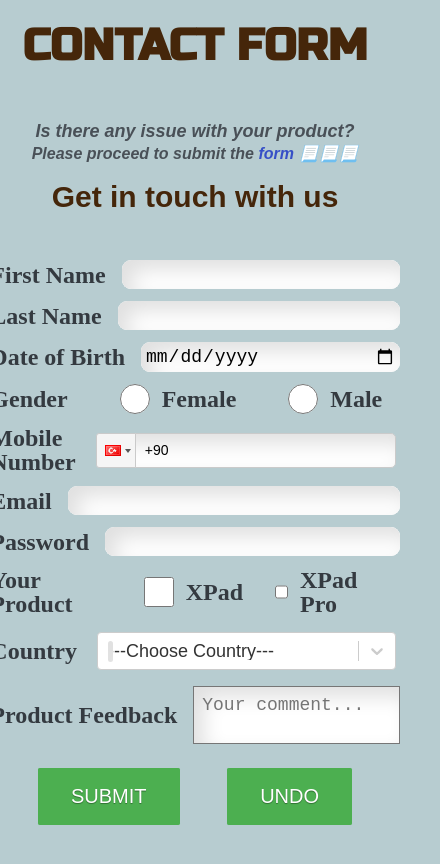
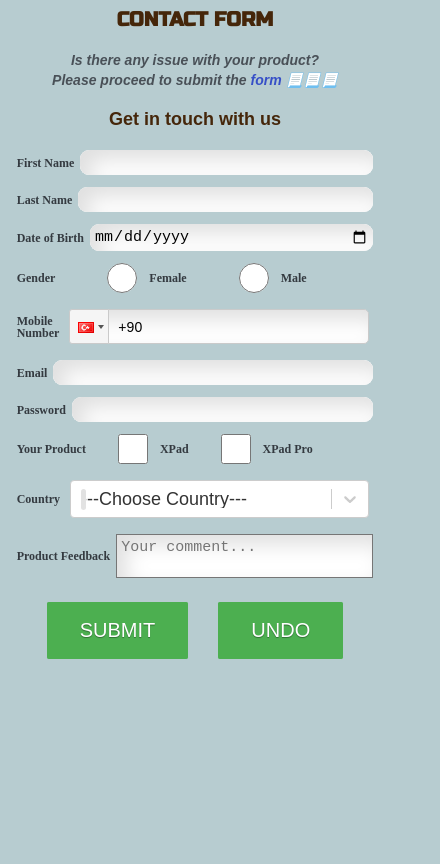
Before and after one commit to okanozman-create/contact-form-reactjs, a React (Create React App) app: page / in a window 390 px wide. Shown: the top 864 px of the page, 440 px wide, since content can reach past the window. Built offline with nearby package versions, Linux system fonts and the light colour scheme; no server answers; a web font is replaced by a local one.

Commit message:
Split components into separate files for better organization

```diff
--- a/src/App.js
+++ b/src/App.js
@@ -1,8 +1,9 @@
-import { useState, useEffect } from "react";
+import { useState } from "react";
 import * as yup from "yup";
-import Select from "react-select";
-import Form from "./Form";
+import Form from "./components/Form";
 import "react-phone-input-2/lib/style.css";
+import SuccessSubmit from "./components/SuccessSubmit";
+import CountrySelect from "./components/CountrySelect";
 
 const initialData = {
   firstName: "",
@@ -19,7 +20,7 @@ const initialData = {
 const initalValueCountry = { value: "", label: "---Choose Country---" };
 
 export default function App() {
-  const [countries, setCountries] = useState([]);
+  const [countries] = useState([]);
   const [selectedCountry, setSelectedCountry] = useState(initalValueCountry);
   const [validationErrors, setValidationErrors] = useState({});
   const [values, setValues] = useState(initialData);
@@ -40,6 +41,18 @@ export default function App() {
     mobileNumber: yup.string(),
     selectedGender: yup.string(),
   });
+
+
+
+  function handleDeleteForm() {
+    setValues(initialData);
+
+    setSelectedCountry(initalValueCountry);
+
+    setTimeout(() => {
+      setValidationErrors({});
+    }, 0);
+  }
 
   async function handleSubmit(e) {
     e.preventDefault();
@@ -78,7 +91,6 @@ export default function App() {
       setValues(initialData);
       setSelectedCountry(initalValueCountry);
       setValidationErrors({});
-      setSuccessSubmit(SuccessSubmit);
       setSuccessSubmit(true);
     } catch (error) {
       const errors = {};
@@ -88,60 +100,6 @@ export default function App() {
 
       setValidationErrors(errors);
     }
-  }
-
-  function backToForm() {
-    setSuccessSubmit(false);
-    setValues(initialData);
-    setValidationErrors({});
-  }
-
-  function handleDeleteForm() {
-    setValues(initialData);
-
-    setSelectedCountry(initalValueCountry);
-
-    setTimeout(() => {
-      setValidationErrors({});
-    }, 0);
-  }
-
-  const CountrySelect = () => {
-    useEffect(() => {
-      async function fetchData() {
-        try {
-          const response = await fetch(
-            "https://valid.layercode.workers.dev/list/countries?format=select&flags=true&value=code"
-          );
-          const data = await response.json();
-
-          setCountries(data.countries);
-          setSelectedCountry(initalValueCountry);
-        } catch (error) {}
-      }
-
-      fetchData();
-    }, []);
-
-    return (
-      <Select
-        options={countries}
-        value={selectedCountry}
-        onChange={(a) => setSelectedCountry(a)}
-      />
-    );
-  };
-
-  function SuccessSubmit() {
-    return (
-      <div className="success-container">
-        <h1 className="ss-h1">Success Submit 🚀🚀🚀</h1>
-        <h2 className="ss-h2">Thank you for your feedback.</h2>
-        <button className="btn-successsubmit" onClick={backToForm}>
-          Back To Form{" "}
-        </button>
-      </div>
-    );
   }
 
   return successSubmit ? (
--- /dev/null
+++ b/src/components/CountrySelect.js
@@ -0,0 +1,35 @@
+import { useEffect, useState } from "react";
+
+import Select from "react-select";
+
+const initalValueCountry = { value: "", label: "---Choose Country---" };
+
+const CountrySelect = () => {
+  const [countries, setCountries] = useState([]);
+  const [selectedCountry, setSelectedCountry] = useState(initalValueCountry);
+  useEffect(() => {
+    async function fetchData() {
+      try {
+        const response = await fetch(
+          "https://valid.layercode.workers.dev/list/countries?format=select&flags=true&value=code"
+        );
+        const data = await response.json();
+
+        setCountries(data.countries);
+        setSelectedCountry(initalValueCountry);
+      } catch (error) {}
+    }
+
+    fetchData();
+  }, []);
+
+  return (
+    <Select
+      options={countries}
+      value={selectedCountry}
+      onChange={(a) => setSelectedCountry(a)}
+    />
+  );
+};
+
+export default CountrySelect;
--- /dev/null
+++ b/src/components/SuccessSubmit.js
@@ -0,0 +1,37 @@
+import React,{ useState } from "react";
+
+const initialData = {
+  firstName: "",
+  lastName: "",
+  email: "",
+  mobileNumber: "",
+  birth: "",
+  password: "",
+  selectedProduct: "",
+  selectedGender: "",
+  feedback: "",
+};
+
+function SuccessSubmit() {
+  const [ setValues] = useState(initialData);
+  const [ setSuccessSubmit] = useState(false);
+  const [ setValidationErrors] = useState({});
+
+  function backToForm() {
+    setSuccessSubmit(false);
+    setValues(initialData);
+    setValidationErrors({});
+  }
+
+  return (
+    <div className="success-container">
+      <h1 className="ss-h1">Success Submit 🚀🚀🚀</h1>
+      <h2 className="ss-h2">Thank you for your feedback.</h2>
+      <button className="btn-successsubmit" onClick={backToForm}>
+        Back To Form
+      </button>
+    </div>
+  );
+}
+
+export default SuccessSubmit;
--- a/src/index.css
+++ b/src/index.css
@@ -1,3 +1,5 @@
+/* ---------GENERAL--------- */
+
 * {
   margin: 0;
   padding: 0;
@@ -22,6 +24,16 @@ body {
   align-items: center;
   justify-content: center;
 }
+
+/* ------Main------- */
+
+.form {
+  max-width: 120rem;
+  margin: 3.2rem 2.4rem;
+  padding: 1.6rem;
+}
+
+/* -------Headers--------- */
 
 h1 {
   text-align: center;
@@ -73,11 +85,7 @@ h4 span {
   font-weight: 700;
 }
 
-.form {
-  max-width: 120rem;
-  margin: 3.2rem 2.4rem;
-  padding: 1.6rem;
-}
+/* ------Label--Input------ */
 
 .label-input-group {
   display: flex;
@@ -112,15 +120,6 @@ input {
   border: none;
 }
 
-.countrySelect {
-  display: inline;
-  flex: 1;
-  padding: 0.4rem;
-  font-size: 1.8rem;
-
-  color: #a61e4d;
-}
-
 input[type="radio"] {
   width: 3rem;
   height: 3rem;
@@ -141,6 +140,15 @@ input[type="checkbox"] {
 
 input[type="checkbox"]:focus {
   outline: 4px ridge #345b63;
+}
+
+.countrySelect {
+  display: inline;
+  flex: 1;
+  padding: 0.4rem;
+  font-size: 1.8rem;
+
+  color: #a61e4d;
 }
 
 .phone {
@@ -176,6 +184,8 @@ input[type="checkbox"]:focus {
   align-items: center;
   gap: 1.2rem;
 }
+
+/* -----Success------- */
 
 .success-container {
   margin: 10rem auto;
@@ -306,42 +316,79 @@ input[type="checkbox"]:focus {
   display: flex;
 }
 
-@media (max-width: 23em) {
-  label {
-    font-size: 1.2rem;
+
+@media (max-width: 40em) {
+  .form {
+    max-width: 100%;
+    margin: 1.2rem 1.4rem;
+    padding: 1rem;
   }
 
+  /* ---Headers----- */
+
   h1 {
-    margin-top: 1.4rem;
-    font-size: 2.2rem;
-    margin-bottom: 2.4rem;
+    margin-top: 1rem;
+    font-size: 2rem;
+    margin-bottom: 2rem;
   }
 
   h3,
   h4 {
     text-align: center;
     font-size: 1.4rem;
-    line-height: 3rem;
+    line-height: 2rem;
   }
 
   h2 {
     text-align: center;
-    font-size: 2.4rem;
+    font-size: 1.8rem;
     font-weight: 600;
   }
 
-  .main-div {
-    max-width: 100%;
-    margin-left: 1.8rem;
+  /* ------Label-Input------- */
+
+  .label-input-group {
+    display: flex;
+    gap: 6px;
+    align-items: center;
+    margin-bottom: 1.2rem;
   }
 
-  .form {
-    max-width: 100%;
+  label {
+    color: #343a40;
+    font-weight: 700;
+    font-size: 1.2rem;
+    font-family: "Rubik Bubles";
+  }
+
+  input,
+  textarea {
+    flex: 1;
+    padding: 0.4rem;
+    font-size: 1.5rem;
+    box-shadow: inset 10px 10px 20px #e0e0e0, inset -10px -10px 20px #ffffff;
+  }
+
+  /* --------Error-Msg--------------- */
+
+  .error-container {
+    background-color: #ffebee;
+    border: 1px solid #ffcdd2;
+    border-radius: 2px;
+    display: flex;
+    align-items: center;
+    justify-content: center;
+    padding: 2px 4px;
+    margin-top: 4px;
+    color: #d32f2f;
+    font-weight: normal;
+    max-width: 7rem;
+  }
+
+  .error-msg {
+    color: #d32f2f;
+    line-height: 1;
+    display: block;
+    font-size: 8px;
   }
 }
-
-@media (max-width: 24em) {
-  label {
-    font-size: 1.4rem;
-  }
-}
```
Also changed, not shown: src/components/Form.js (renamed from src/Form.js), src/components/Phone.js (renamed from src/Phone.js).
